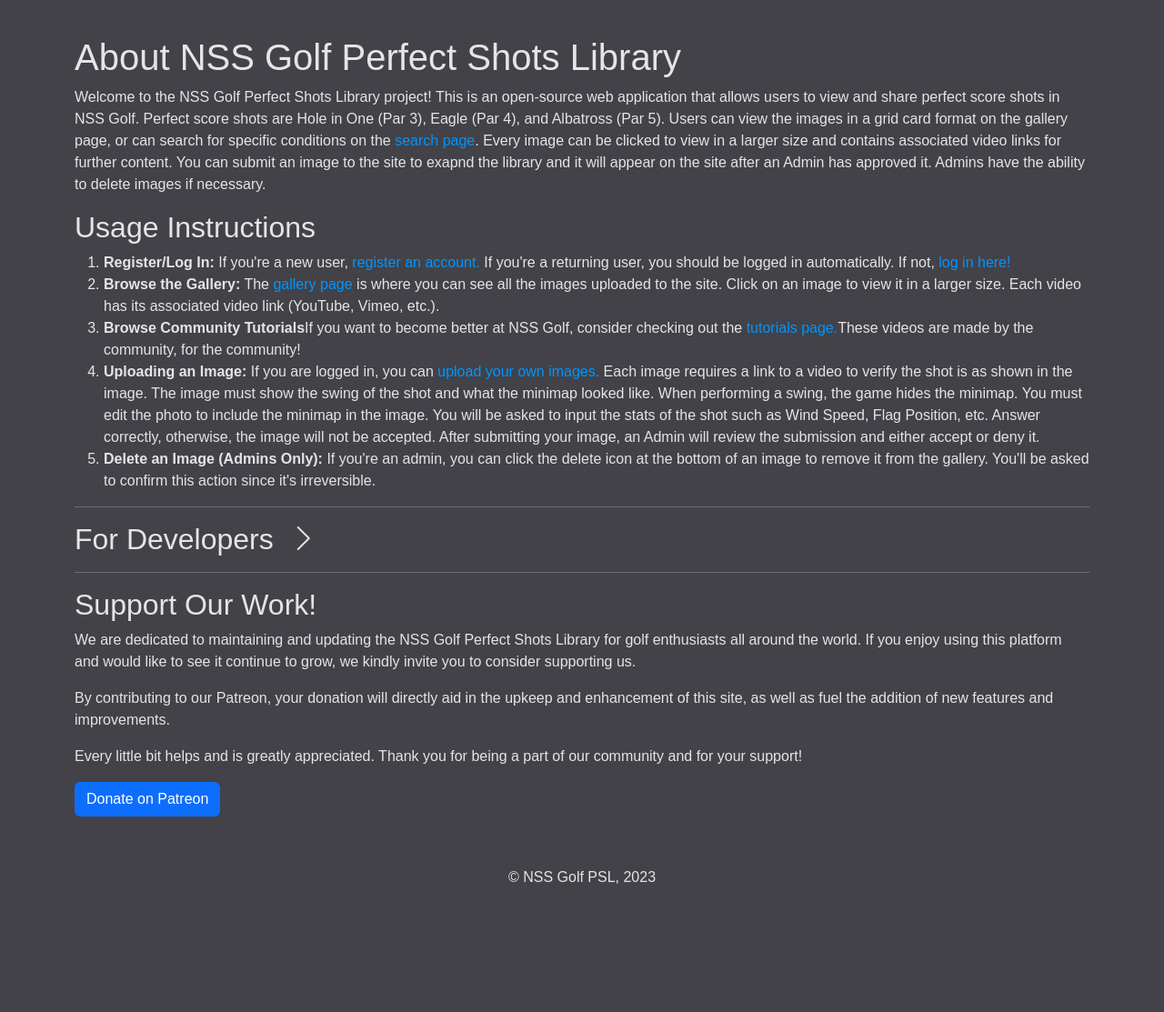
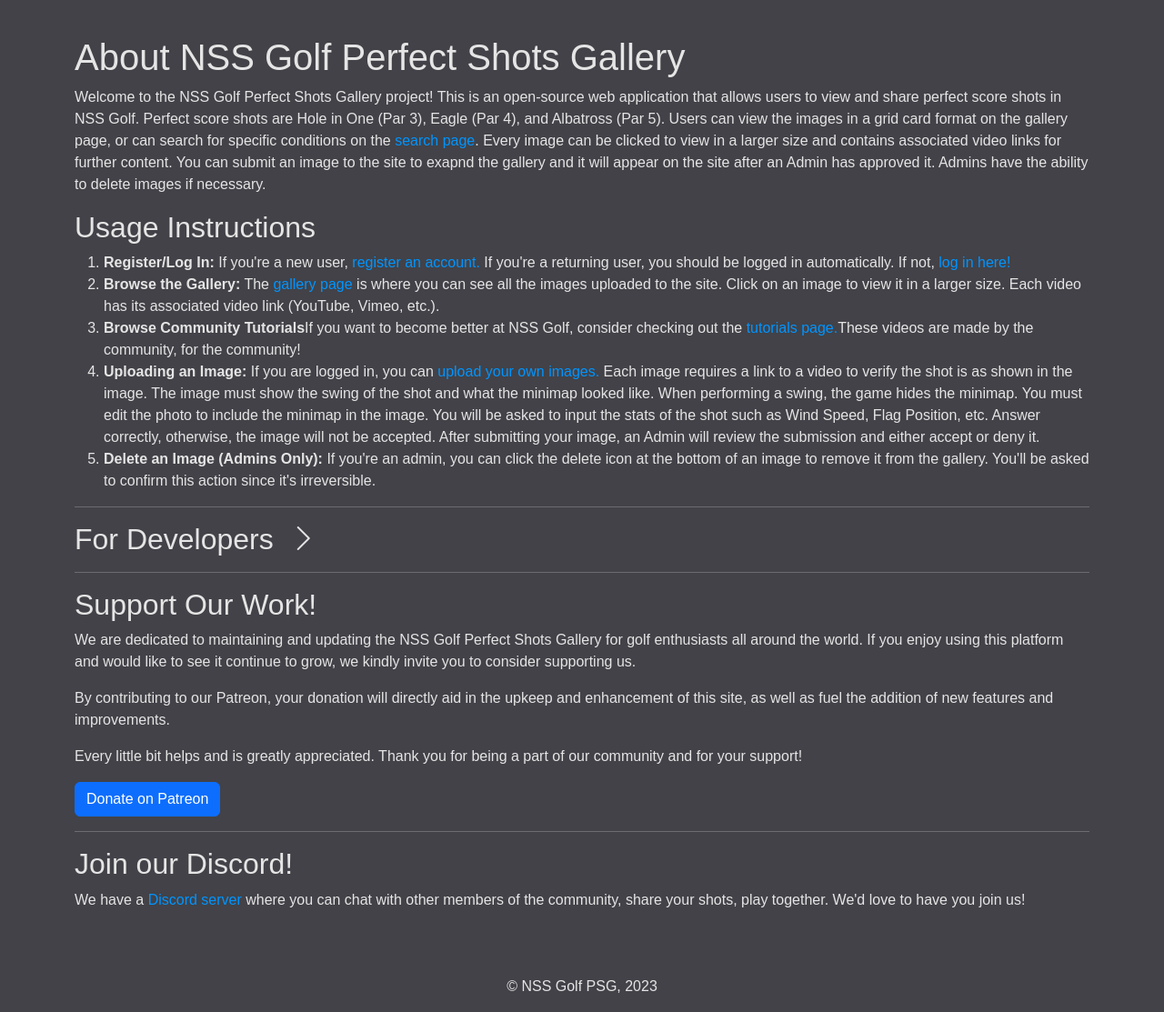
Before and after one commit to MyPingO/NSS-Golf, a Flask app: page /about in a window 1280 px wide. Shown: the part 72-1185 px from the top of the page at 91% size. Before the commit the page ends 1044 px from the top, so only its background shows below. Run offline with Flask 3, Linux system fonts and the light colour scheme; some libraries are stand-ins or nearby versions.

Commit message:
minor adjustments

```diff
--- a/NSSGolf/templates/about.html
+++ b/NSSGolf/templates/about.html
@@ -1,24 +1,24 @@
 {% extends "layout.html" %}
 
 {% block content %}
-<h1>About NSS Golf Perfect Shots Library</h1>
+<h1>About NSS Golf Perfect Shots Gallery</h1>
 
-<p>Welcome to the NSS Golf Perfect Shots Library project! This is an open-source web application that allows users to
+<p>Welcome to the NSS Golf Perfect Shots Gallery project! This is an open-source web application that allows users to
     view and share perfect score shots in NSS Golf. Perfect score shots are Hole in One (Par 3), Eagle (Par 4), and
     Albatross (Par 5). Users can view the images in a grid card format on the gallery page, or can search for specific
-    conditions on the <a href="search">search page</a>. Every image can be clicked to view in a larger size and contains
-    associated video links for further content. You can submit an image to the site to exapnd the library and it will
+    conditions on the <a href="search" target="_blank">search page</a>. Every image can be clicked to view in a larger size and contains
+    associated video links for further content. You can submit an image to the site to exapnd the gallery and it will
     appear on the site after an Admin has approved it. Admins have the ability to delete images if necessary.</p>
 
 <h2>Usage Instructions</h2>
 
 <ol>
-    <li><strong>Register/Log In:</strong> If you're a new user, <a href="register">register an account.</a> If you're a returning user, you
-        should be logged in automatically. If not, <a href="login">log in here!</a></li>
-    <li><strong>Browse the Gallery:</strong> The <a href="/">gallery page</a> is where you can see all the images uploaded to the site.
+    <li><strong>Register/Log In:</strong> If you're a new user, <a href="register" target="_blank">register an account.</a> If you're a returning user, you
+        should be logged in automatically. If not, <a href="login" target="_blank">log in here!</a></li>
+    <li><strong>Browse the Gallery:</strong> The <a href="/" target="_blank">gallery page</a> is where you can see all the images uploaded to the site.
         Click on an image to view it in a larger size. Each video has its associated video link (YouTube, Vimeo, etc.).</li>
-    <li><strong>Browse Community Tutorials</strong>If you want to become better at NSS Golf, consider checking out the <a href="tutorials">tutorials page.</a>These videos are made by the community, for the community!</li>
-    <li><strong>Uploading an Image:</strong> If you are logged in, you can <a href="upload">upload your own images.</a> Each image requires a
+    <li><strong>Browse Community Tutorials</strong>If you want to become better at NSS Golf, consider checking out the <a href="tutorials" target="_blank">tutorials page.</a>These videos are made by the community, for the community!</li>
+    <li><strong>Uploading an Image:</strong> If you are logged in, you can <a href="upload" target="_blank">upload your own images.</a> Each image requires a
         link to a video to verify the shot is as shown in the image. The image must show the swing of the shot and what
         the minimap looked like. When performing a swing, the game hides the minimap. You must edit the photo to include
         the minimap in the image. You will be asked to input the stats of the shot such as Wind Speed, Flag Position,
@@ -67,7 +67,7 @@
     <h3>Contribution Guidelines</h3>
 
     <p>If you'd like to contribute to this project, you're more than welcome! Please follow these steps at <a
-            href="https://github.com/MyPingO/NSS-Golf-Perfect-Shots-Library">our github page</a>:</p>
+            href="https://github.com/MyPingO/NSS-Golf-Perfect-Shots-Gallery" target="_blank">our github page</a>:</p>
 
     <ol>
         <li><strong>Fork the Repository:</strong> Click the 'Fork' button at the top-right of this page to create a copy
@@ -90,11 +90,11 @@
 
     <p>This project is built with Flask, a lightweight WSGI web application framework. It's designed to make getting
         started quick and easy, with the ability to scale up to complex applications. <a
-            href="https://flask.palletsprojects.com/en/2.3.x/">Learn more about Flask</a>.</p>
+            href="https://flask.palletsprojects.com/en/2.3.x/" target="_blank">Learn more about Flask</a>.</p>
 
     <p>If you need further information or have any questions, please feel free to open an issue on this repository.</p>
 
-    <p>Thank you for your interest in our NSS Golf Perfect Shots Library project! We look forward to your contribution.
+    <p>Thank you for your interest in our NSS Golf Perfect Shots Gallery project! We look forward to your contribution.
     </p>
 
 </div>
@@ -103,7 +103,7 @@
 
 <h2>Support Our Work!</h2>
 <p>
-    We are dedicated to maintaining and updating the NSS Golf Perfect Shots Library for golf enthusiasts all around
+    We are dedicated to maintaining and updating the NSS Golf Perfect Shots Gallery for golf enthusiasts all around
     the world. If you enjoy using this platform and would like to see it continue to grow, we kindly invite you to
     consider supporting us.
 </p>
@@ -116,6 +116,15 @@
     support!
 </p>
 <a href="https://www.patreon.com/NSSGolfShots" target="_blank" class="btn btn-primary">Donate on Patreon</a>
+
+<hr>
+
+<h2>Join our Discord!</h2>
+<p>
+    We have a <a href="https://discord.gg/cUCvymUdpu" target="_blank">Discord server</a> where you can chat with other members of the community, share your shots, play together.
+    We'd love to have you join us!
+</p>
+
 {% endblock %}
 {% block scripts %}
 <script>
--- a/NSSGolf/templates/gallery.html
+++ b/NSSGolf/templates/gallery.html
@@ -1,9 +1,9 @@
 {% extends "layout.html" %}
 {% block content %}
 {% if user.is_authenticated %}
-<h1 class="mb-3" style="text-align: center;">Welcome {{ user.username }}, to the NSS Golf Shots Library!</h1>
+<h1 class="mb-3" style="text-align: center;">Welcome {{ user.username }}, to the NSS Golf Shots Gallery!</h1>
 {% else %}
-<h1 class="mb-3" style="text-align: center;">Welcome to the NSS Golf Shots Library!</h1>
+<h1 class="mb-3" style="text-align: center;">Welcome to the NSS Golf Shots Gallery!</h1>
 {% endif %}
 
 <div class="row">
--- a/NSSGolf/templates/layout.html
+++ b/NSSGolf/templates/layout.html
@@ -3,7 +3,7 @@
 <head>
     <meta charset="utf-8">
     <meta name="viewport" content="width=device-width, initial-scale=1">
-    <title>NSS Golf SPL</title>
+    <title>NSS Golf PSG</title>
     <link href="https://cdn.jsdelivr.net/npm/bootstrap@5.3.0/dist/css/bootstrap.min.css" rel="stylesheet" integrity="sha384-9ndCyUaIbzAi2FUVXJi0CjmCapSmO7SnpJef0486qhLnuZ2cdeRhO02iuK6FUUVM" crossorigin="anonymous">
     <link href="https://cdn.jsdelivr.net/npm/bootstrap-icons@1.7.1/font/bootstrap-icons.css" rel="stylesheet">
     <link rel="stylesheet" href="{{ url_for('static', filename='css/main.css') }}">
@@ -45,7 +45,7 @@
     </main>
     <footer class="footer mt-auto py-3">
         <div class="container">
-            <span>&copy; NSS Golf PSL, 2023</span>
+            <span>&copy; NSS Golf PSG, 2023</span>
         </div>
     </footer>
     <script src="https://cdn.jsdelivr.net/npm/bootstrap@5.3.0/dist/js/bootstrap.bundle.min.js" integrity="sha384-geWF76RCwLtnZ8qwWowPQNguL3RmwHVBC9FhGdlKrxdiJJigb/j/68SIy3Te4Bkz" crossorigin="anonymous"></script>
```
